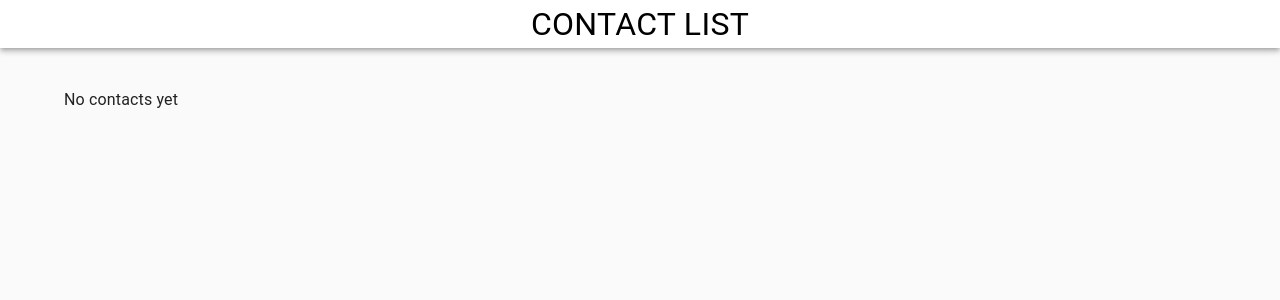
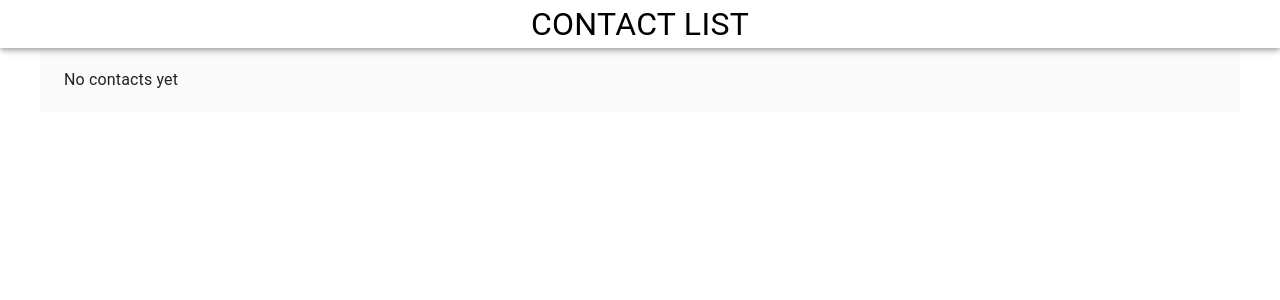
Before and after one commit to iurimp91/contact-list, a React (Create React App) app: page / in a window 1280 px wide. Shown: the top 300 px of the page. Built offline with nearby package versions, Linux system fonts and the light colour scheme.

Commit message:
refactor: fix app bar position and pages height

```diff
--- a/src/App.tsx
+++ b/src/App.tsx
@@ -6,9 +6,9 @@ import Form from "./pages/Form";
 
 function App(): JSX.Element {
   return (
-    <Box sx={{ backgroundColor: "#FAFAFA", height: "100vh" }}>
+    <>
       <AppBar
-        position="static"
+        position="fixed"
         sx={{
           backgroundColor: "#FFFFFF",
         }}
@@ -19,14 +19,14 @@ function App(): JSX.Element {
           CONTACT LIST
         </Typography>
       </AppBar>
-      <Container sx={{ mt: "40px" }}>
+      <Container sx={{ backgroundColor: "#FAFAFA", pt: "68px", pb: "20px" }}>
         <Routes>
           <Route path="/" element={<Home />} />
           <Route path="/contact/:email" element={<ContactPage />} />
           <Route path="/form" element={<Form />} />
         </Routes>
       </Container>
-    </Box>
+    </>
   );
 }
 
--- a/src/pages/ContactPage.tsx
+++ b/src/pages/ContactPage.tsx
@@ -20,7 +20,7 @@ export default function ContactPage(): JSX.Element {
   }, []);
 
   return (
-    <>
+    <Box height="calc(100vh - 88px)">
       <Box display="flex" alignItems="center" mb="15px">
         <PersonOutlineOutlined sx={{ fontSize: "40px", color: "#6AEFAB" }} />
         <Typography sx={{ fontSize: "25px", color: "#000000", ml: "10px" }}>
@@ -57,6 +57,6 @@ export default function ContactPage(): JSX.Element {
       <Typography sx={{ fontSize: "20px", color: "#000000", mt: "15px" }}>
         Complement: {contact?.complement}
       </Typography>
-    </>
+    </Box>
   );
 }
--- a/src/pages/Home.tsx
+++ b/src/pages/Home.tsx
@@ -24,7 +24,7 @@ export default function Home(): JSX.Element {
               borderRadius: "10px",
               display: "flex",
               alignItems: "center",
-              mb: "20px",
+              mt: "20px",
               cursor: "pointer",
               ":hover": {
                 backgroundColor: "#DBDBDB",
```
